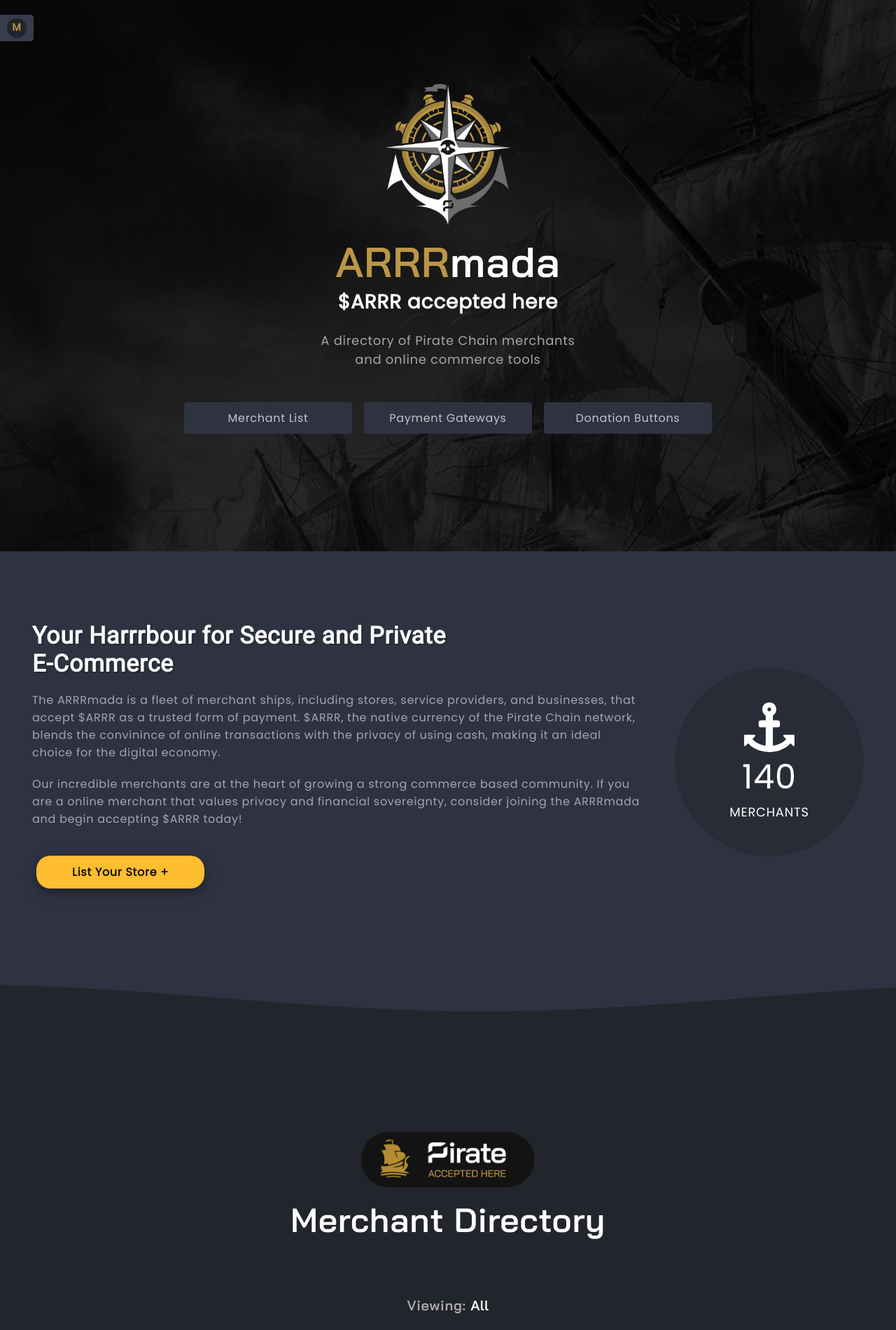
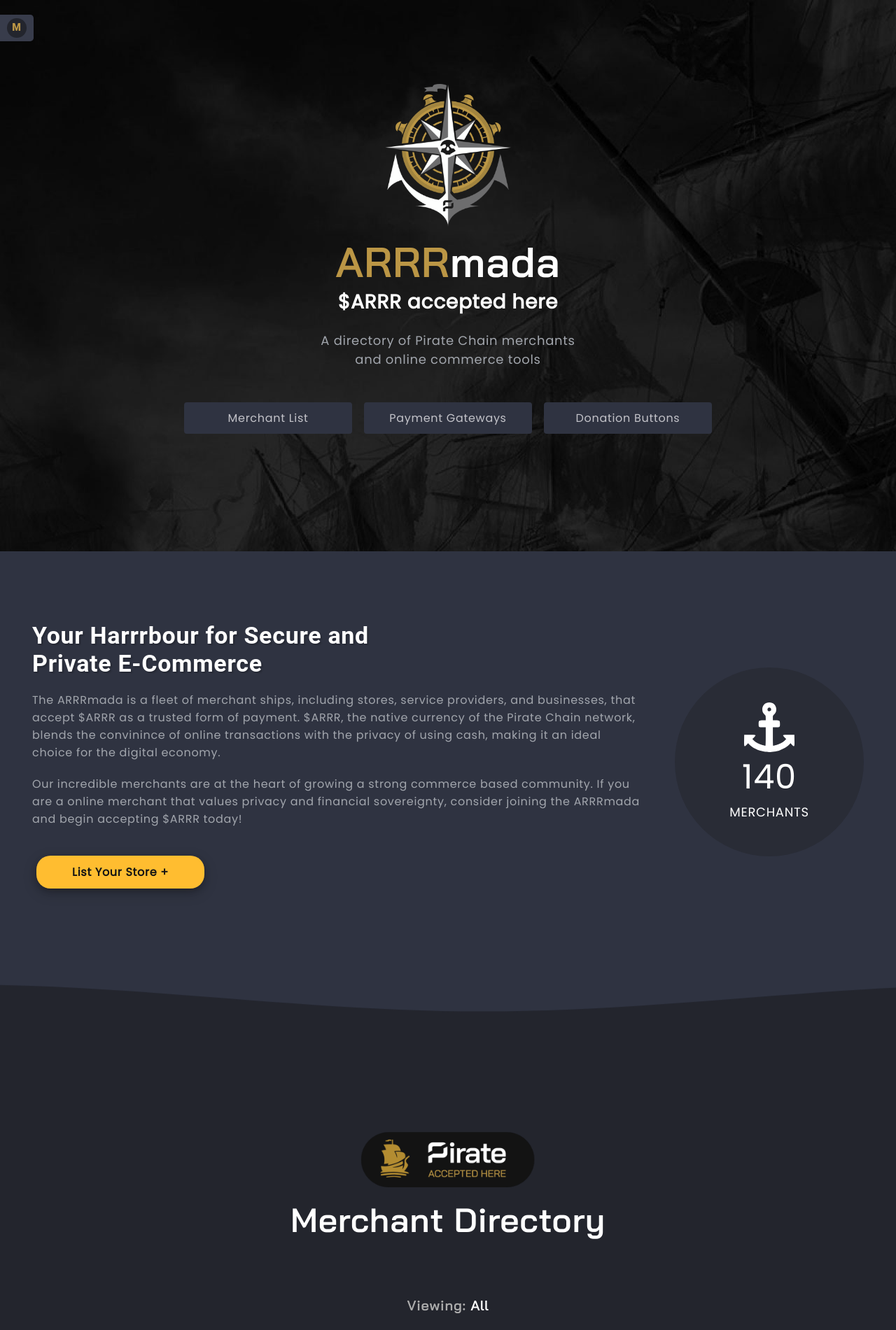
Before and after one commit to ARRRmada/ARRRmada.com, a Jekyll site: the page built from index.html, in a window 1280 px wide. Shown: the top 1901 px of the page at 70% size. Built offline with Jekyll 4.4.1, drawn with Linux system fonts in a browser that asks for light colours.

Commit message:
Update global.css

```diff
--- a/assets/css/global.css
+++ b/assets/css/global.css
@@ -9,33 +9,38 @@
 }
 
 @font-face {
-    font-family: 'Roboto Thin';
+    font-family: 'Roboto';
     src: url("../fonts/Roboto/Roboto-Thin.ttf") format('truetype');
     font-weight: 100;
+    font-style: normal;
 }
 
 @font-face {
-    font-family: 'Roboto Light';
+    font-family: 'Roboto';
     src: url("../fonts/Roboto/Roboto-Light.ttf") format('truetype');
     font-weight: 300;
+    font-style: normal;
 }
 
 @font-face {
     font-family: 'Roboto';
     src: url("../fonts/Roboto/Roboto-Regular.ttf") format('truetype');
     font-weight: 400;
+    font-style: normal;
 }
 
 @font-face {
-    font-family: 'Roboto Medium';
+    font-family: 'Roboto';
     src: url("../fonts/Roboto/Roboto-Medium.ttf") format('truetype');
     font-weight: 500;
+    font-style: normal;
 }
 
 @font-face {
-    font-family: 'Roboto Black';
+    font-family: 'Roboto';
     src: url("../fonts/Roboto/Roboto-Black.ttf") format('truetype');
     font-weight: 900;
+    font-style: normal;
 }
 
 @font-face {
```
